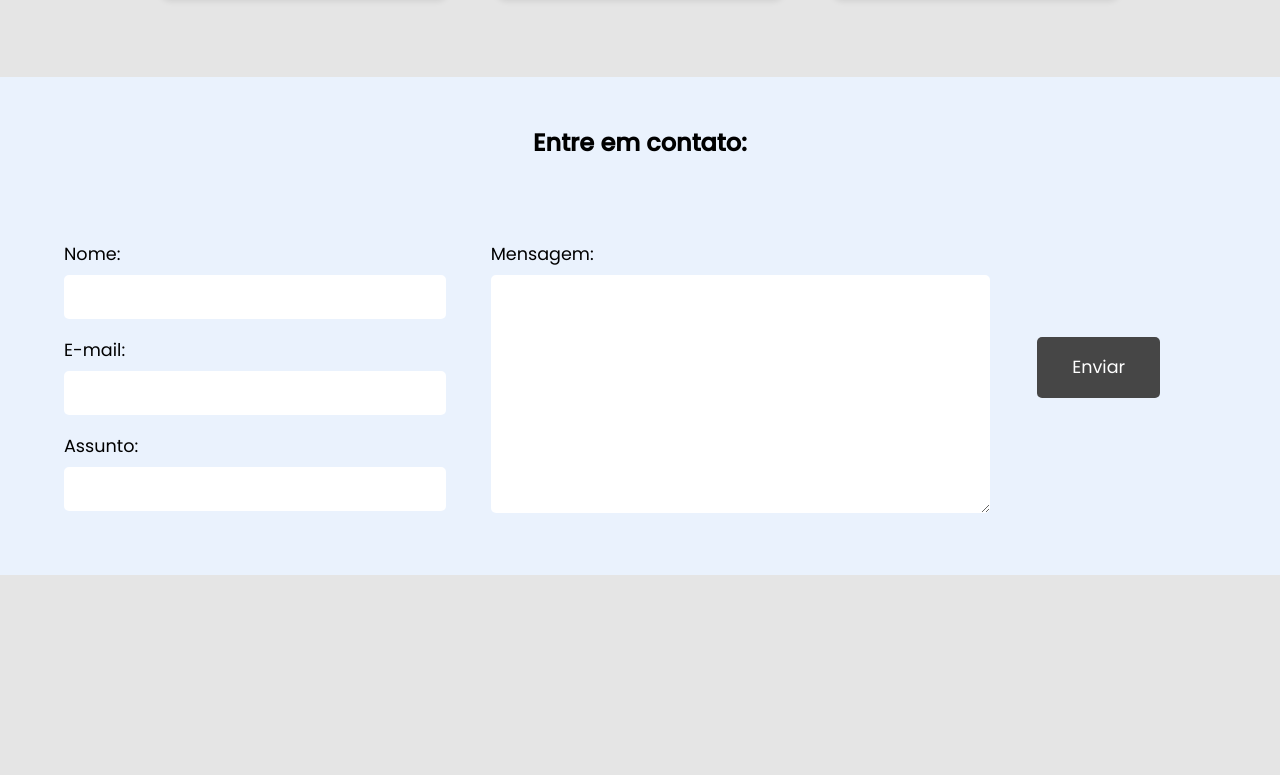
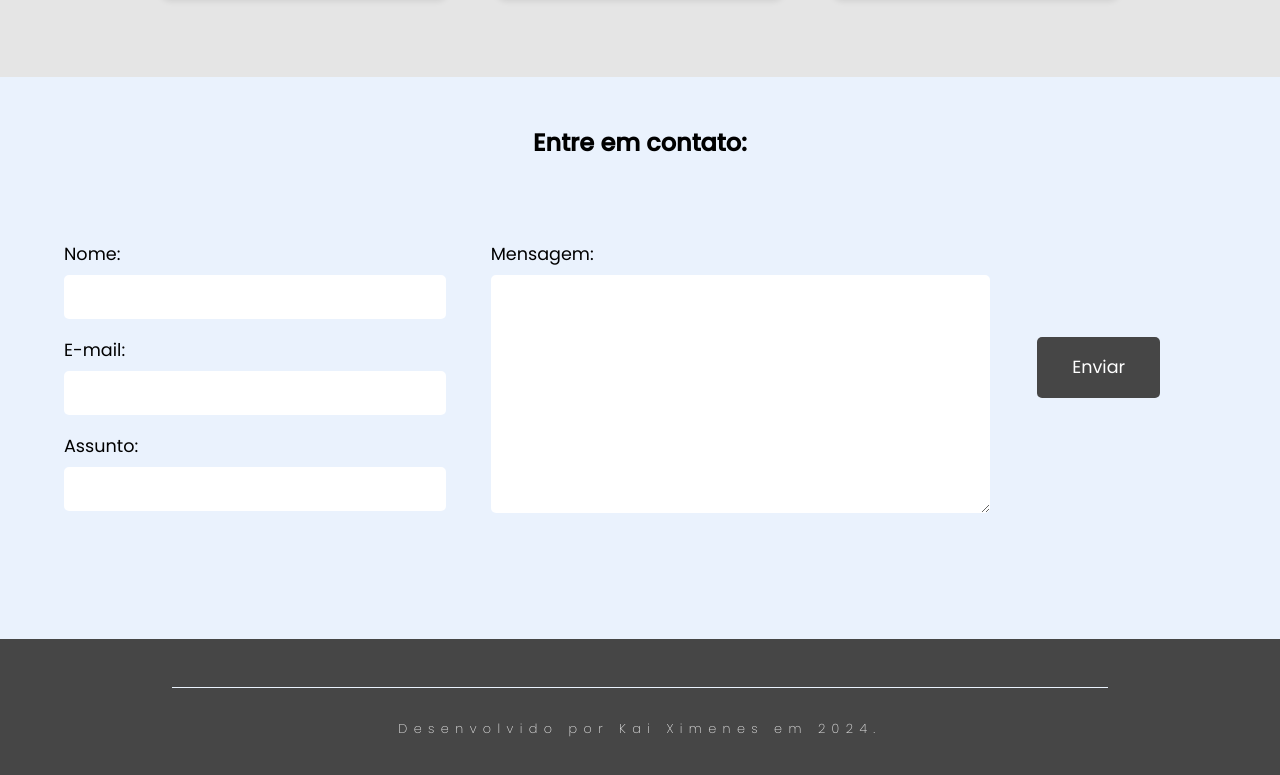
Before and after one commit to ximeneskai/Challenge-portfolio, a plain HTML site: page index.html in a window 1280 px wide. Shown: the part 3670-4445 px from the top of the page. Before the commit the page ends 4245 px from the top, so only its background shows below. Drawn offline with Linux system fonts and the light colour scheme.

Commit message:
Adição do Footer

```diff
--- a/index.html
+++ b/index.html
@@ -232,8 +232,11 @@
         </form>
     </section>
 
-    </main>
-    <footer></footer>
+</main>
+  <footer class="rodape">
+    <div class="rodape-linha"></div>
+    <h4 class="rodape-texto">Desenvolvido por Kai Ximenes em 2024.</h4>
+  </footer>
 
 </body>
 </html>
--- a/style.css
+++ b/style.css
@@ -331,6 +331,7 @@ footer {
     padding: 3em;
     background-color: var(--secondary-color);
     margin: 0;
+    padding-bottom: 7em;
 }
 
 .main-contato h2 {
@@ -413,6 +414,31 @@ footer {
 
 /* FOOTER */
 
+.rodape {
+    background-color: var(--black-color);
+    margin: 0;
+    color: var(--primary-color);
+    text-align: center;
+    padding: 1em;
+    margin: 0;
+}
+
+.rodape-linha {
+    width: 75%;
+    height: 1px;
+    background-color: var(--secondary-color);
+    margin: 0 auto;
+    margin-bottom: 2em;
+    margin-top: 2em;
+}
+
+.rodape-texto {
+    letter-spacing: 0.5em;
+    font-size: 0.8em;
+    font-weight: var(--peso-fino);
+    padding-bottom: 2em;
+}
+
 /* TELA PARA TABLET */
 @media (max-width: 768px) {
     .header-superior {
@@ -486,7 +512,7 @@ footer {
         padding: 1em; /* Ajuste do padding para mais conforto no toque */
     }
 
-
+}
 /* TELA PARA CELULAR */
 
 @media (max-width: 480px) {
```
